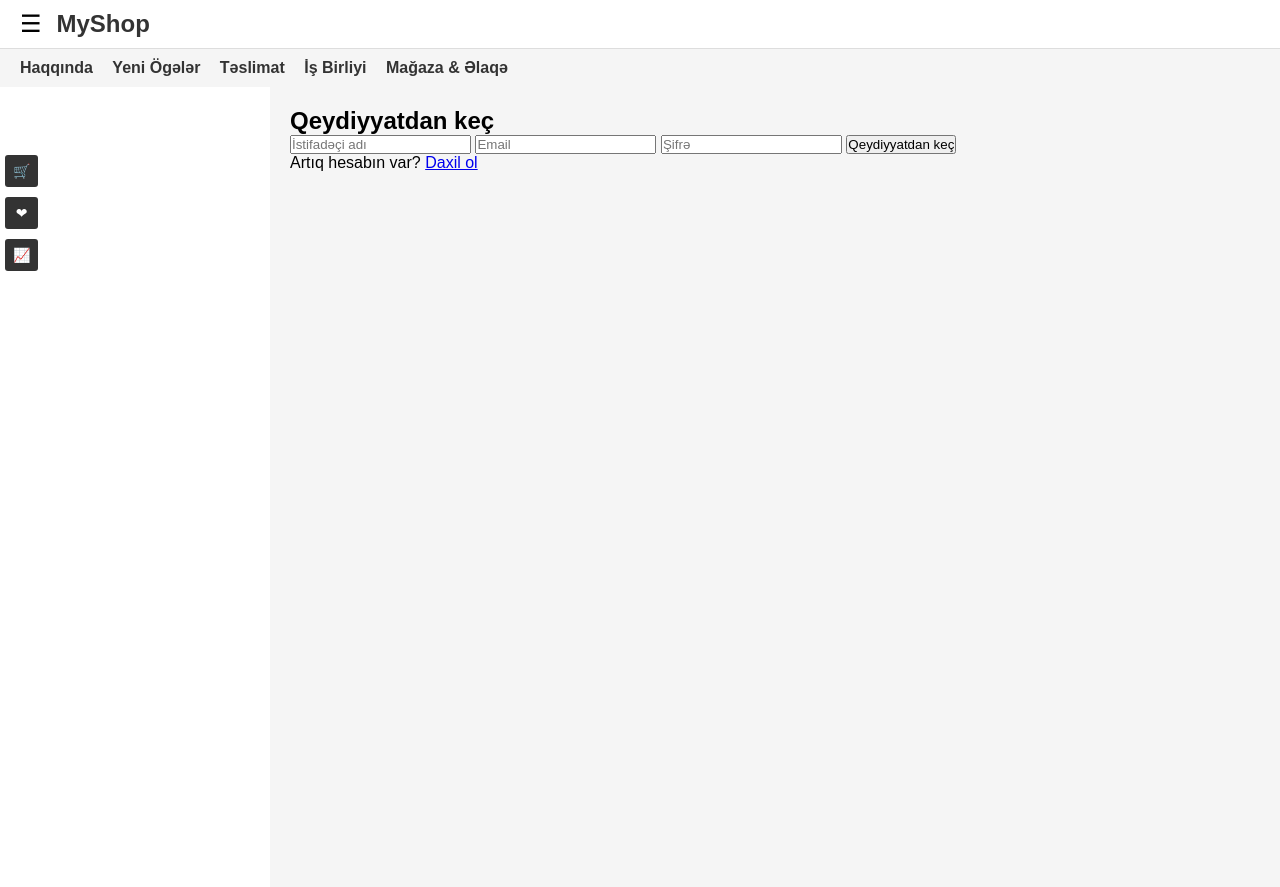
After one commit to Ali-Agayev/Onl-ne-Shop-simple-, a Django app: page /accounts/register/ in a window 1280 px wide. The commit adds this page. Run offline with Django 5.2, Linux system fonts and the light colour scheme; data that the repository does not hold is empty.

Commit message:
django laihesi

```diff
--- /dev/null
+++ b/accounts/templates/accounts/register.html
@@ -0,0 +1,16 @@
+{% extends 'products/base.html' %}
+{% block title %}Qeydiyyat{% endblock %}
+
+{% block content %}
+<div class="auth-container">
+    <h2>Qeydiyyatdan keç</h2>
+    <form method="POST">
+        {% csrf_token %}
+        <input type="text" name="username" placeholder="İstifadəçi adı" class="input-box">
+        <input type="email" name="email" placeholder="Email" class="input-box">
+        <input type="password" name="password" placeholder="Şifrə" class="input-box">
+        <button type="submit" class="auth-btn">Qeydiyyatdan keç</button>
+    </form>
+    <p>Artıq hesabın var? <a href="{% url 'accounts:login' %}">Daxil ol</a></p>
+</div>
+{% endblock %}
--- a/accounts/urls.py
+++ b/accounts/urls.py
@@ -1,8 +1,11 @@
 from django.urls import path
 from . import views
+
+app_name = 'accounts'  # namespace çox vacibdir
 
 urlpatterns = [
     path("login/", views.login_view, name="login"),
     path("register/", views.register_view, name="register"),
     path("logout/", views.logout_view, name="logout"),
+    path("profile/", views.profile_view, name="profile"),
 ]
--- a/accounts/views.py
+++ b/accounts/views.py
@@ -8,3 +8,6 @@ def register_view(request):
 
 def logout_view(request):
     return render(request, "accounts/logout.html")
+
+def profile_view(request):
+    return render(request, "accounts/profile.html")
--- a/laihe/urls.py
+++ b/laihe/urls.py
@@ -31,6 +31,7 @@ urlpatterns = [
 
     # Admin panel
     path('admin/', admin.site.urls),
+
 ]
 
 # Media faylları üçün
--- a/products/static/products/css/style.css
+++ b/products/static/products/css/style.css
@@ -1,203 +1,57 @@
-/* GENERAL BODY */
-body {
-    margin: 0;
-    font-family: -apple-system, BlinkMacSystemFont, "Segoe UI", Roboto, "Helvetica Neue", Arial, sans-serif;
-    background-color: #0d1117;
-    color: #c9d1d9;
+/* RESET */
+* {margin:0;padding:0;box-sizing:border-box;font-family:Arial,sans-serif;}
+
+/* HEADER 1 */
+.top-header {
+    display:flex;
+    align-items:center;
+    padding:10px 20px;
+    background:#fff;
+    border-bottom:1px solid #ddd;
+    position:sticky;
+    top:0;
+    z-index:100;
+}
+.top-header .logo a {font-size:24px;font-weight:bold;color:#333;text-decoration:none;}
+#hamburger {font-size:24px;background:none;border:none;cursor:pointer;margin-right:15px;}
+
+/* HEADER 2 */
+.bottom-header {background:#f5f5f5;padding:10px 20px;display:flex;}
+.bottom-header .nav-left a {margin-right:15px;text-decoration:none;color:#333;font-weight:bold;}
+
+/* SIDEBAR */
+.side-menu {position:fixed;top:0;left:-300px;width:250px;height:100%;background:#f9f9f9;padding:20px;overflow-y:auto;z-index:200;transition:0.3s;}
+.menu-top .logo a {font-size:22px;font-weight:bold;color:#333;text-decoration:none;}
+.menu-top a {display:block;margin:10px 0;color:#333;text-decoration:none;}
+.category-list {margin-top:20px;}
+.category-item {display:block;padding:8px 0;color:#333;text-decoration:none;position:relative;}
+.category-item::before {content:'';position:absolute;left:-10px;top:50%;transform:translateY(-50%);width:0;height:2px;background:#333;transition:width 0.2s;}
+.category-item:hover::before {width:5px;}
+.nav-links {margin-top:20px;}
+.nav-links a {display:block;padding:5px 0;color:#333;text-decoration:none;}
+
+/* PAGE CONTENT */
+.page-content {margin-left:270px;padding:20px;min-height:100vh;background:#f5f5f5;}
+
+/* PRODUCT GRID */
+.product-grid {display:grid;grid-template-columns:repeat(5,1fr);gap:15px;margin-top:20px;}
+.product-card {background:#fff;border-radius:5px;padding:10px;text-align:center;text-decoration:none;color:#333;box-shadow:0 2px 5px rgba(0,0,0,0.1);transition:0.2s;}
+.product-card:hover {transform:translateY(-5px);box-shadow:0 4px 12px rgba(0,0,0,0.15);}
+.product-card img {width:100%;height:150px;object-fit:cover;margin-bottom:10px;}
+
+/* STICKY ICONS */
+.sticky-icons {position:fixed;top:150px;left:0;display:flex;flex-direction:column;z-index:100;}
+.sticky-icons a {background:#333;color:#fff;padding:8px;margin:5px;text-align:center;border-radius:3px;text-decoration:none;font-size:14px;}
+
+/* RESPONSIVE */
+@media(max-width:992px){
+    .bottom-header, .top-header .logo {display:none;}
+    .side-menu {left:-300px;}
+    .page-content {margin-left:0;}
+    .product-grid {grid-template-columns:repeat(2,1fr);}
+    .sticky-icons {display:none;}
 }
 
-/* HEADER */
-.top-header {
-    display: flex;
-    justify-content: space-between;
-    align-items: center;
-    padding: 12px 16px;
-    background-color: #161b22;
-    box-shadow: 0 2px 5px rgba(0,0,0,0.2);
-    position: sticky;
-    top: 0;
-    z-index: 100;
+@media(max-width:576px){
+    .product-grid {grid-template-columns:1fr;}
 }
-
-.logo {
-    font-weight: bold;
-    font-size: 18px;
-}
-
-#hamburger {border:0;
-    background-color: #161b22;
-    font-size: 24px;
-    color: #c9d1d9;
-    cursor: pointer;
-    position: fixed;
-    top: 12px;
-    right: 16px;
-    z-index: 300;
-}
-
-#hamburger:hover {
-    color: #58a6ff;
-}
-
-/* SIDEBAR */
-.side-menu {
-    height: 100%;
-    background-color: #221616;
-    position: fixed;
-    top: 47px;
-    height: fit-content;
-    right:0; /* default gizli */
-    transition: right 0.3s ease;
-    padding: 20px;
-    box-shadow: -2px 0 5px rgba(0,0,0,0.3);
-    z-index: 200;
-    border-radius: 10px 0px 0px 40px;
-}
-
-.side-menu h3 {
-    margin-top: 0;
-}
-
-
-
-.side-menu ul {
-    list-style: none;
-    padding: 0;
-}
-
-.side-menu li {
-    margin: 12px 0;
-}
-
-.side-menu a {
-    color: #c9d1d9;
-    text-decoration: none;
-    font-weight: 500;
-}
-
-.side-menu a:hover {
-    color: #58a6ff;
-}
-
-.close-btn {
-    font-size: 22px;
-    cursor: pointer;
-    text-align: right;
-    margin-bottom: 20px;
-}
-
-/* SEARCH */
-.search-container {
-    padding: 10px 16px;
-}
-
-.search-container input[type="text"] {
-    width: 100%;
-    padding: 8px 12px;
-    border-radius: 6px;
-    border: 1px solid #30363d;
-    background-color: #0d1117;
-    color: #c9d1d9;
-    transition: all 0.3s;
-}
-
-.search-container input[type="text"]:focus {
-    outline: none;
-    border-color: #58a6ff;
-    box-shadow: 0 0 8px #58a6ff;
-}
-
-/* PRODUCT GRID */
-.product-grid {
-    display: grid;
-    grid-template-columns: repeat(2, 1fr);
-    gap: 12px;
-    padding: 10px 16px;
-}
-
-.product-card {
-    background-color: #161b22;
-    border-radius: 8px;
-    overflow: hidden;
-    text-decoration: none;
-    color: #c9d1d9;
-    transition: transform 0.2s, box-shadow 0.2s;
-}
-
-.product-card:hover {
-    transform: translateY(-4px);
-    box-shadow: 0 4px 12px rgba(0,0,0,0.3);
-}
-
-.product-card img {
-    width: 100%;
-    height: 150px;
-    object-fit: cover;
-}
-
-.product-name {
-    font-weight: 600;
-    font-size: 14px;
-    padding: 6px;
-}
-
-.product-price {
-    color: #39d353;
-    padding: 0 6px 6px 6px;
-}
-
-/* PRODUCT DETAIL */
-.product-detail {
-    padding: 16px;
-}
-
-.detail-img {
-    width: 100%;
-    border-radius: 10px;
-}
-
-.add-cart {
-    width: 100%;
-    padding: 12px;
-    background-color: #238636;
-    color: white;
-    border: none;
-    font-size: 16px;
-    margin-top: 12px;
-    border-radius: 6px;
-    cursor: pointer;
-}
-
-.add-cart:hover {
-    background-color: #2ea043;
-}
-
-/* BOTTOM NAVBAR */
-.bottom-nav {
-    position: fixed;
-    bottom: 0;
-    width: 100%;
-    background-color: #161b22;
-    display: flex;
-    justify-content: space-around;
-    padding: 8px 0;
-    box-shadow: 0 -2px 5px rgba(0,0,0,0.3);
-}
-
-.bottom-nav a {
-    font-size: 22px;
-    color: #c9d1d9;
-    text-decoration: none;
-    transition: color 0.2s;
-}
-
-.bottom-nav a:hover {
-    color: #58a6ff;
-}
-
-/* PAGE TITLE */
-.page-title {
-    padding: 10px 16px;
-    font-size: 18px;
-    font-weight: 600;
-}
--- a/products/static/products/js/script.js
+++ b/products/static/products/js/script.js
@@ -1,11 +1,15 @@
-const btn = document.getElementById('hamburger');
+document.addEventListener("DOMContentLoaded", function(){
+    const hamburger = document.getElementById("hamburger");
+    const sideMenu = document.getElementById("sideMenu");
 
+    hamburger.addEventListener("click", function(){
+        if(sideMenu.style.left === "0px"){sideMenu.style.left="-300px";}
+        else{sideMenu.style.left="0px";}
+    });
 
-btn.addEventListener('click', () => {
-    let form = document.getElementById('myForm');
-    if (form.style.display ==="none") {
-        form.style.display = "block";
-    } else {
-        form.style.display = "none";
-    }
+    document.addEventListener("click", function(e){
+        if(!sideMenu.contains(e.target) && !hamburger.contains(e.target)){
+            if(window.innerWidth < 992){ sideMenu.style.left="-300px"; }
+        }
+    });
 });
--- a/products/templates/products/base.html
+++ b/products/templates/products/base.html
@@ -9,31 +9,67 @@
 </head>
 <body>
 
-<!-- HEADER -->
+<!-- HEADER 1 -->
 <header class="top-header">
-    <div class="logo">MyShop</header>
-    <button  id="hamburger">&#9776;</button></div>
-    <form  id="myForm" style="display:none">
+    <button id="hamburger">&#9776;</button>
+    <div class="logo">
+        <a href="{% url 'products:product_list' %}">MyShop</a>
+    </div>
+</header>
 
-   <div class="side-menu">
+<!-- HEADER 2 (desktop) -->
+<nav class="bottom-header">
+    <div class="nav-left">
+        <a href="#">Haqqında</a>
+        <a href="#">Yeni Ögələr</a>
+        <a href="#">Təslimat</a>
+        <a href="#">İş Birliyi</a>
+        <a href="#">Mağaza & Əlaqə</a>
+    </div>
+</nav>
+
+<!-- SIDEBAR -->
+<aside id="sideMenu" class="side-menu">
+    <div class="menu-top">
+        <div class="logo">
+            <a href="{% url 'products:product_list' %}">MyShop</a>
+        </div>
+        <a href="tel:+994000000000" class="phone">+994 00 000 00 00</a>
+        {% if user.is_authenticated %}
+            <a href="{% url 'accounts:profile' %}" class="profile">Profil</a>
+            <a href="{% url 'accounts:logout' %}" class="logout">Çıxış</a>
+        {% else %}
+            <a href="{% url 'accounts:login' %}" class="login">Daxil ol</a>
+            <a href="{% url 'accounts:register' %}" class="register">Qeydiyyat</a>
+        {% endif %}
+    </div>
+
     <h3>Kateqoriyalar</h3>
-    <ul>
+    <div class="category-list">
         {% for cat in categories %}
-            <li><a href="{% url 'products:category_detail' cat.slug %}">{{ cat.name }}</a></li>
+            <a href="{% url 'products:category_detail' cat.slug %}" class="category-item">{{ cat.name }}</a>
         {% endfor %}
-    </ul>
-</div>
-   </form>
+    </div>
+
+    <div class="nav-links">
+        <a href="#">Haqqında</a>
+        <a href="#">Yeni Ögələr</a>
+        <a href="#">Təslimat</a>
+        <a href="#">İş Birliyi</a>
+        <a href="#">Mağaza & Əlaqə</a>
+    </div>
+</aside>
+
 <!-- PAGE CONTENT -->
-<div class="page-content">
+<main class="page-content">
     {% block content %}{% endblock %}
-</div>
+</main>
 
-<!-- BOTTOM NAVBAR -->
-<div class="bottom-nav">
-    <a href="{% url 'products:product_list' %}" class="nav-icon">&#127968;</a>  <!-- Ev -->
-    <a href="#" class="nav-icon">&#128722;</a>                               <!-- Səbət -->
-    <a href="#" class="nav-icon">&#128100;</a>                               <!-- Profil -->
+<!-- STICKY SIDE ICONS (desktop) -->
+<div class="sticky-icons">
+    <a href="#" class="cart">&#128722;</a>
+    <a href="#" class="wishlist">&#10084;</a>
+    <a href="#" class="compare">&#128200;</a>
 </div>
 
 <script src="{% static 'products/js/script.js' %}"></script>
```
Also changed, not shown: accounts/templates/accounts/login.html (added, +15 -0 lines), accounts/templates/accounts/logout.html (added, +12 -0 lines), accounts/templates/accounts/profile.html (added, +15 -0 lines), products/templates/products/category_detail.html (+0 -8 lines), products/templates/products/product_detail.html (+14 -14 lines), products/templates/products/product_list.html (+0 -7 lines), 1 other file.
